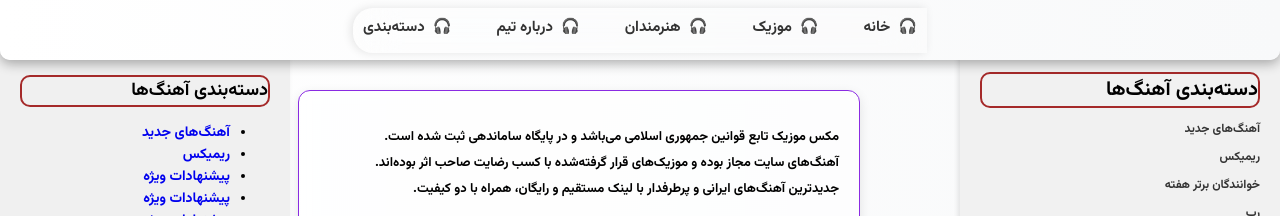
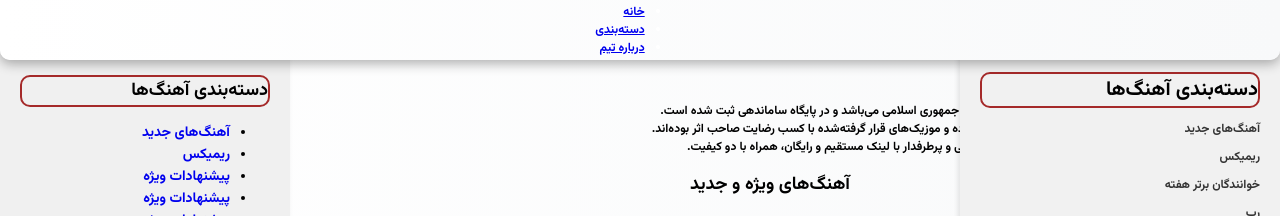
Before and after one commit to Rasoul1368228/TOP-MUSICS, a plain HTML site: page index.html in a window 1280 px wide. Shown: the top 216 px of the page. Drawn offline with Linux system fonts and the light colour scheme; grey boxes are pictures that could not be loaded; a script that the page names is missing.

Commit message:
Update index.html

```diff
--- a/index.html
+++ b/index.html
@@ -12,20 +12,18 @@
   </head>
   <body>
     <header class="header">
-      <div class="nav-right">
+      <div class="nav">
         <ul>
           <li title="صفحه اصلی"><a href="#">خانه</a></li>
-          <li title="موزیک"><a href="#">موزیک</a></li>
-          <li title="هنرمندان"><a href="#">هنرمندان</a></li>
+          <li title="دسته بندی"><a href="#">دسته‌بندی</a></li>
           <li title="درباره تیم"><a href="#">درباره تیم</a></li>
-          <li title="دسته بندی"><a href="#">دسته‌بندی</a></li>
         </ul>
       </div>
     </header>
 
     <main>
-         <div class="box-aval">
-            <p>
+         <div class="box-avval">
+            <p class="box-p">
               مکس موزیک تابع قوانین جمهوری اسلامی می‌باشد و در پایگاه ساماندهی
               ثبت شده است.<br />
               آهنگ‌های سایت مجاز بوده و موزیک‌های قرار گرفته‌شده با کسب رضایت
```
